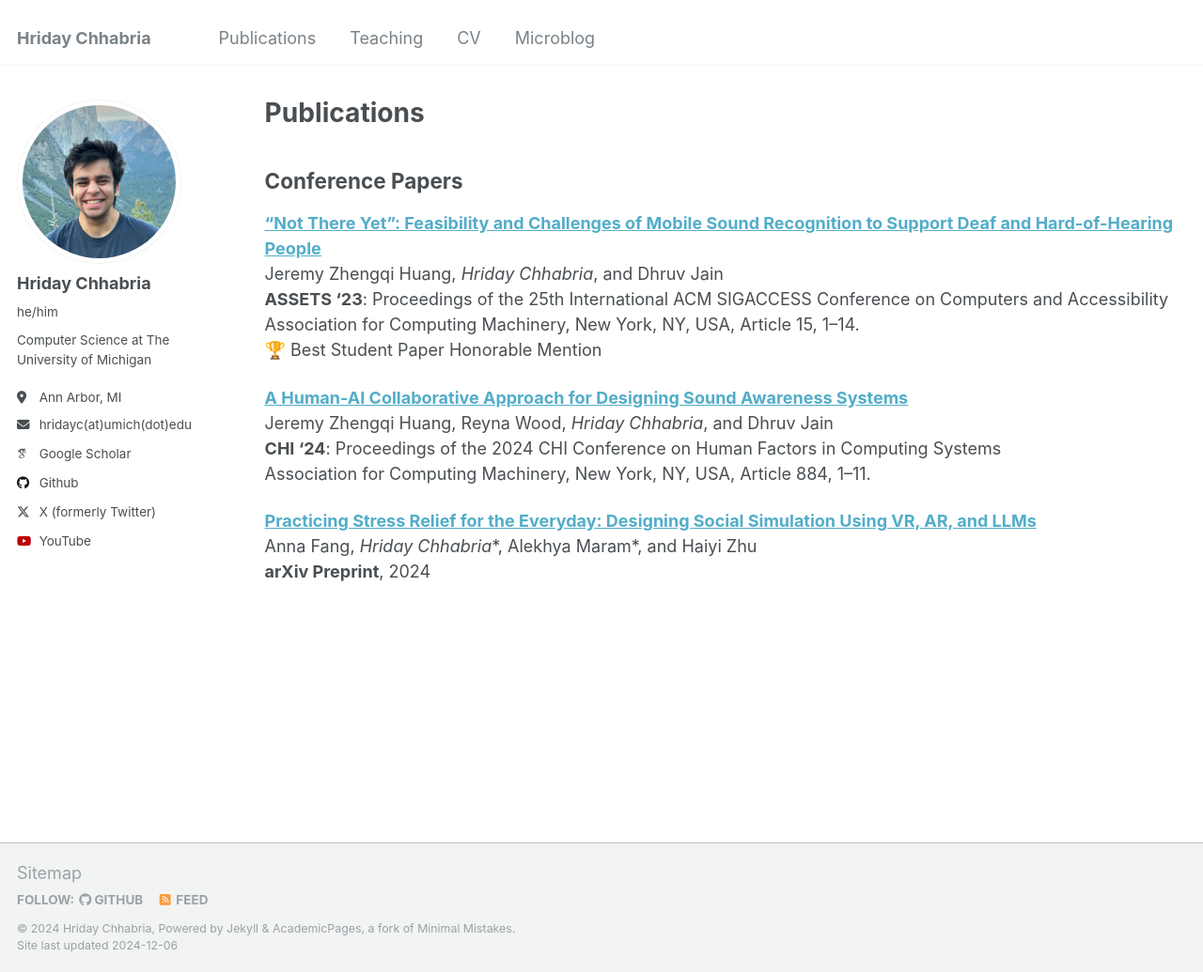
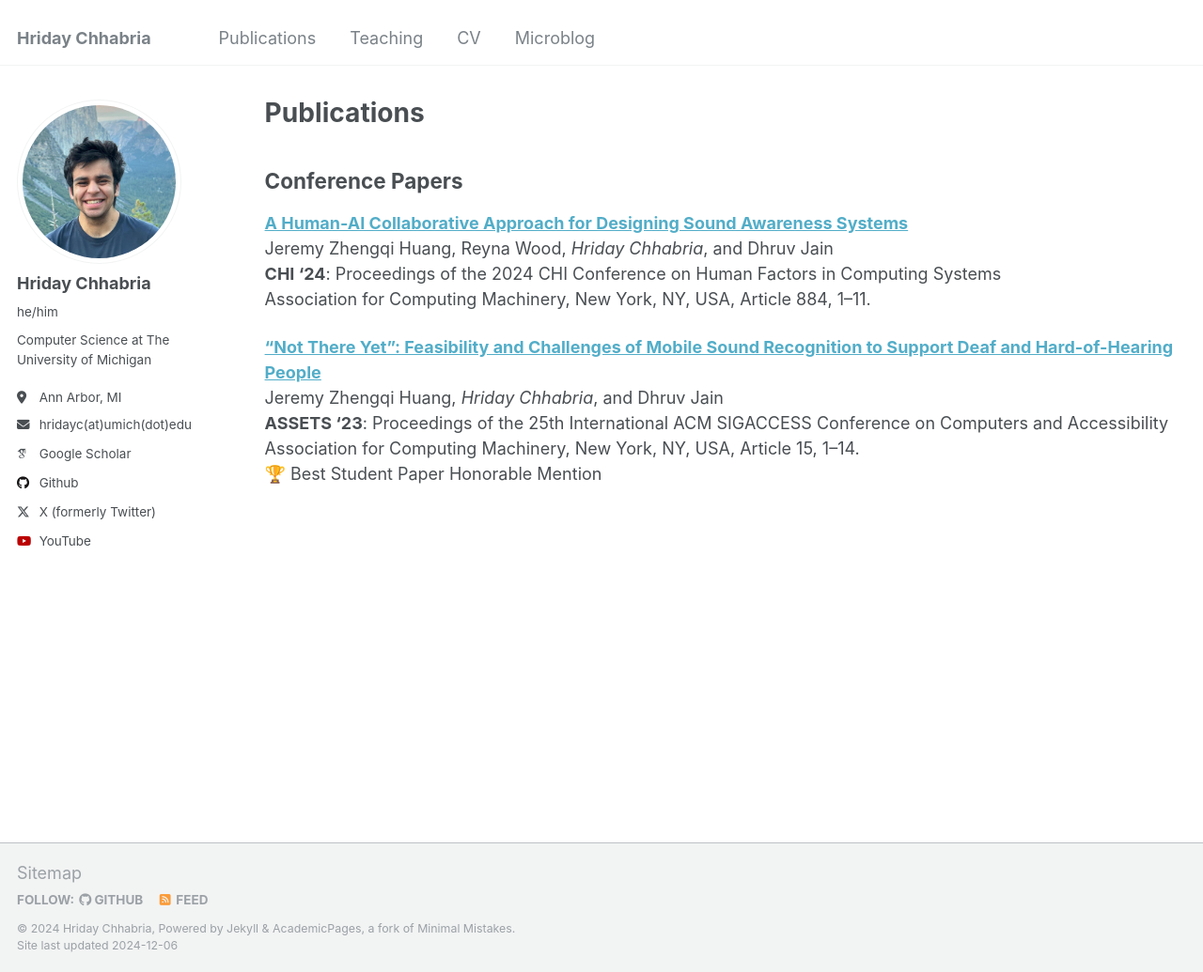
Before and after one commit to hridayc7/hridayc7.github.io, a Jekyll site: the page built from _pages/publications.md, in a window 1280 px wide and 1035 px high. Shown: the whole window at 94% size. Built offline with Jekyll 4.4.1, drawn with Linux system fonts in a browser that asks for light colours; some web fonts are replaced.

```diff
--- a/_pages/publications.md
+++ b/_pages/publications.md
@@ -10,17 +10,13 @@ author_profile: true
 {% endif %}
 
 ## Conference Papers
+[**A Human-AI Collaborative Approach for Designing Sound Awareness Systems**](https://doi.org/10.1145/3613904.3642062)<br/>
+Jeremy Zhengqi Huang, Reyna Wood, *Hriday Chhabria*, and Dhruv Jain<br/>
+**CHI '24**: Proceedings of the 2024 CHI Conference on Human Factors in Computing Systems<br/>
+Association for Computing Machinery, New York, NY, USA, Article 884, 1–11.
+
 [**“Not There Yet”: Feasibility and Challenges of Mobile Sound Recognition to Support Deaf and Hard-of-Hearing People**](https://doi.org/10.1145/3597638.3608431)<br/>
 Jeremy Zhengqi Huang, *Hriday Chhabria*, and Dhruv Jain<br/>
 **ASSETS '23**: Proceedings of the 25th International ACM SIGACCESS Conference on Computers and Accessibility<br/>
 Association for Computing Machinery, New York, NY, USA, Article 15, 1–14.<br/>
 🏆 Best Student Paper Honorable Mention
-
-[**A Human-AI Collaborative Approach for Designing Sound Awareness Systems**](https://doi.org/10.1145/3613904.3642062)<br/>
-Jeremy Zhengqi Huang, Reyna Wood, *Hriday Chhabria*, and Dhruv Jain<br/>
-**CHI '24**: Proceedings of the 2024 CHI Conference on Human Factors in Computing Systems<br/>
-Association for Computing Machinery, New York, NY, USA, Article 884, 1–11.
-
-[**Practicing Stress Relief for the Everyday: Designing Social Simulation Using VR, AR, and LLMs**](https://doi.org/10.48550/arXiv.2410.01672)<br/>
-Anna Fang, *Hriday Chhabria*\*, Alekhya Maram\*, and Haiyi Zhu<br/>
-**arXiv Preprint**, 2024<br/>
```
